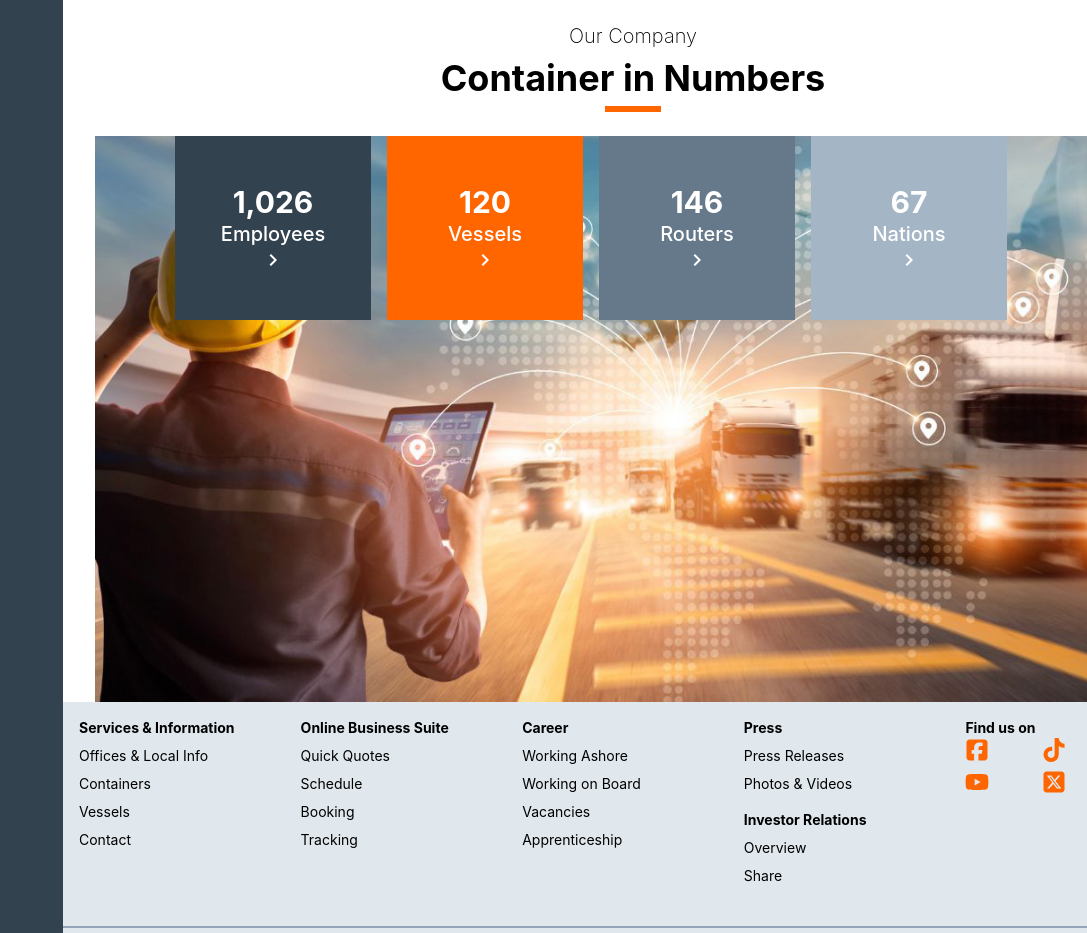
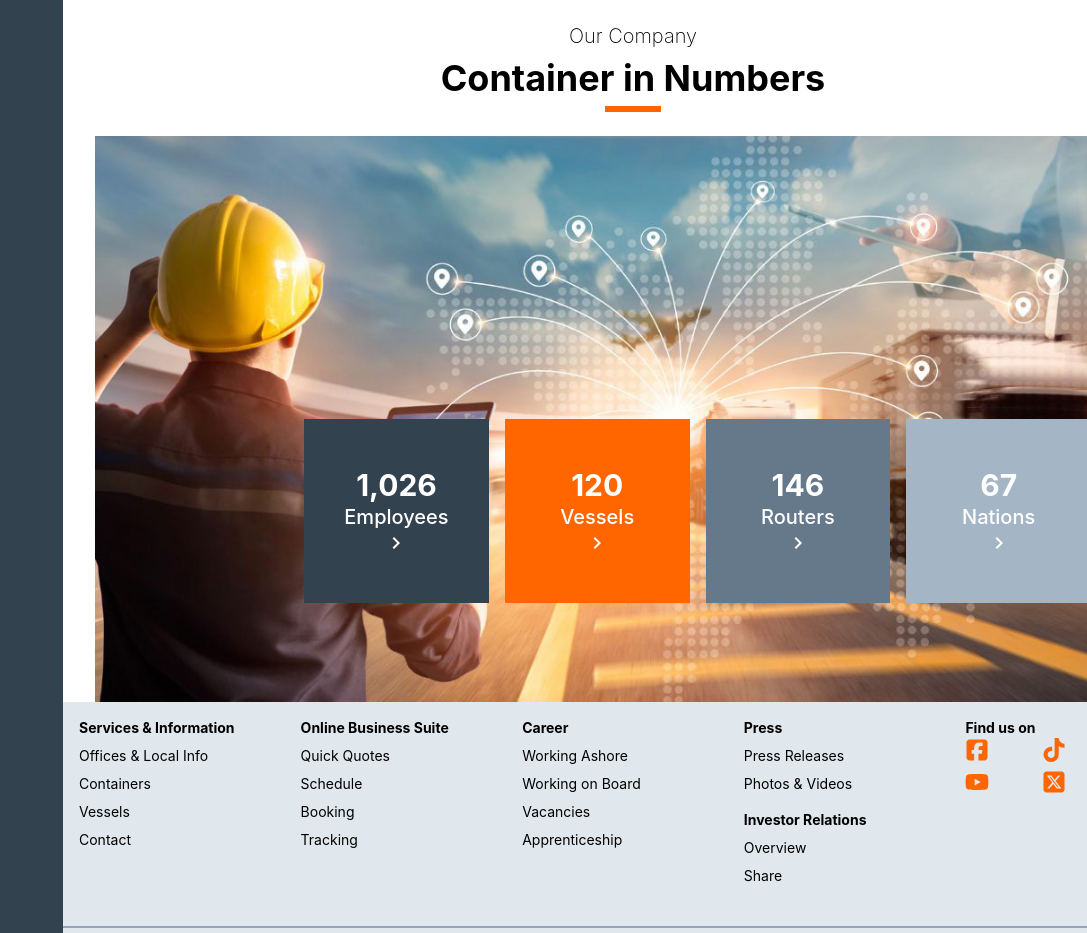
Before and after one commit to letiendungg/FE-Container, a React (Create React App) app: page / in a window 1280 px wide. Shown: the part 2000-2933 px from the top of the page, without its empty margins (193-1280 px from the left). Built offline with nearby package versions, Linux system fonts and the light colour scheme.

Commit message:
Done Layout

```diff
--- a/src/Components/Home/OurCompany.js
+++ b/src/Components/Home/OurCompany.js
@@ -11,8 +11,8 @@ function OurCompany() {
   return (
     <div>
       <TitleAndSub sub={"Our Company"} title={"Container in Numbers"} />
-      <div className="mx-8">
-        <div className="absolute flex justify-center">
+      <div className="mx-8 relative">
+        <div className="absolute flex justify-center top-[50%] left-[12%]">
           <div className=" grid grid-cols-4 gap-4 mx-20">
             <Link
               to="/about-company"
@@ -49,7 +49,7 @@ function OurCompany() {
           </div>
         </div>
 
-        <img className="" src={"./ourcompany.png"} alt="Our Company" />
+        <img className="w-full" src={"./ourcompany.png"} alt="Our Company" />
       </div>
     </div>
   );
```
